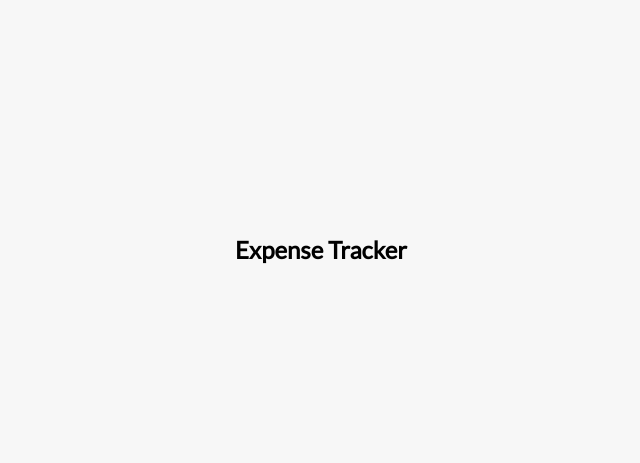
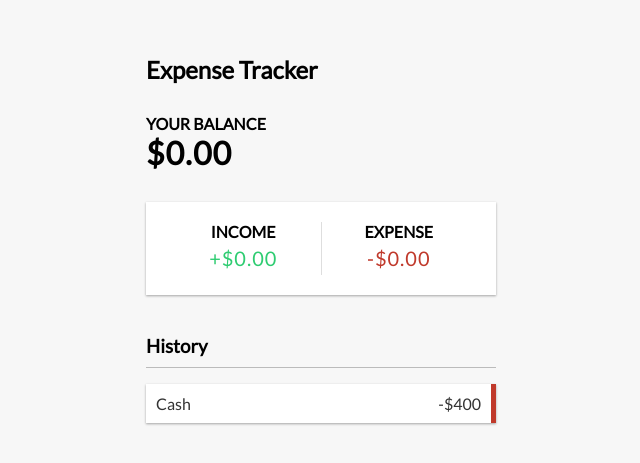
Before and after one commit to Suleman97/expense-tracker-traversy, a React (Create React App) app: page / in a window 1280 px wide. Shown: the part 151-614 px from the top of the page, without its empty margins (319-959 px from the left). Built offline with nearby package versions, Linux system fonts and the light colour scheme.

Commit message:
Create Transection List

```diff
--- a/src/App.css
+++ b/src/App.css
@@ -3,6 +3,7 @@
 :root {
   --box-shadow: 0 1px 3px rgba(0, 0, 0, 0.12), 0 1px 2px rgba(0, 0, 0, 0.24);
 }
+
 * {
   box-sizing: border-box;
 }
@@ -28,12 +29,18 @@ h1 {
   margin: 0;
 }
 
+h3 {
+  border-bottom: 1px solid #bbb;
+  padding-bottom: 10px;
+  margin: 40px 0 10px;
+}
+
 h4 {
   margin: 0;
   text-transform: uppercase;
 }
 
-/* .inc-exp-container {
+.inc-exp-container {
   background-color: #fff;
   box-shadow: var(--box-shadow);
   padding: 20px;
@@ -63,4 +70,82 @@ h4 {
 
 .money.minus {
   color: #c0392b;
-} */
+}
+
+label {
+  display: inline-block;
+  margin: 10px 0;
+}
+
+input[type='text'],
+input[type='number'] {
+  border: 1px solid #dedede;
+  border-radius: 2px;
+  display: block;
+  font-size: 16px;
+  padding: 10px;
+  width: 100%;
+}
+
+.btn {
+  cursor: pointer;
+  background-color: #9c88ff;
+  box-shadow: var(--box-shadow);
+  color: #fff;
+  border: 0;
+  display: block;
+  font-size: 16px;
+  margin: 10px 0 30px;
+  padding: 10px;
+  width: 100%;
+}
+
+.btn:focus,
+.delete-btn:focus {
+  outline: 0;
+}
+
+.list {
+  list-style-type: none;
+  padding: 0;
+  margin-bottom: 40px;
+}
+
+.list li {
+  background-color: #fff;
+  box-shadow: var(--box-shadow);
+  color: #333;
+  display: flex;
+  justify-content: space-between;
+  position: relative;
+  padding: 10px;
+  margin: 10px 0;
+}
+
+.list li.plus {
+  border-right: 5px solid #2ecc71;
+}
+
+.list li.minus {
+  border-right: 5px solid #c0392b;
+}
+
+.delete-btn {
+  cursor: pointer;
+  background-color: #e74c3c;
+  border: 0;
+  color: #fff;
+  font-size: 20px;
+  line-height: 20px;
+  padding: 2px 5px;
+  position: absolute;
+  /* top: 50%; */
+  left: 0;
+  transform: translate(-100%);
+  opacity: 0;
+  transition: opacity 0.3s ease;
+}
+
+.list li:hover .delete-btn {
+  opacity: 1;
+}
--- a/src/App.js
+++ b/src/App.js
@@ -2,6 +2,7 @@
 import { Header } from './components/Header';
 import { Balance } from './components/Balance';
 import { IncomeBalance } from './components/IncomeBalance';
+import { TransectionList } from './components/TransectionList';
 
 import './App.css';
 
@@ -9,10 +10,11 @@ function App() {
   return (
     <div className="App">
       <Header />
-      {/* <div className='container'>
+      <div className='container'>
         <Balance />
       </div>
-      <IncomeBalance /> */}
+      <IncomeBalance />
+      <TransectionList />
     </div>
   );
 }
--- /dev/null
+++ b/src/components/TransectionList.js
@@ -0,0 +1,14 @@
+
+
+export const TransectionList = () => {
+  return (
+    <>
+      <h3>History</h3>
+      <ul id="list" class="list">
+        <li class="minus">
+          Cash <span>-$400</span><button class="delete-btn">x</button>
+        </li>
+      </ul>
+    </>
+  )
+}
```
